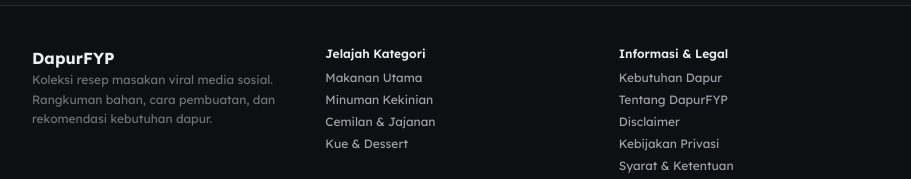
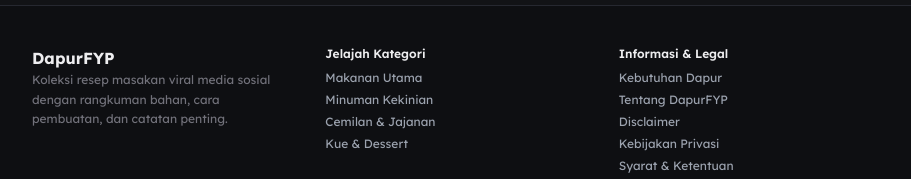
Before and after one commit to purnomoweb/dapur-fyp, a React (Vite) app: page / in a window 1280 px wide. Shown: the part 1380-1559 px from the top of the page, without its empty margins (184-1095 px from the left). Built offline with nearby package versions, Linux system fonts and the light colour scheme.

Commit message:
refactor: update application description and UI icons
Simplify the application description across metadata and UI components to focus on core content features, and replace the shopping icon with a chef hat icon in the About section.

```diff
--- a/index.html
+++ b/index.html
@@ -4,7 +4,7 @@
     <meta charset="UTF-8" />
     <meta name="viewport" content="width=device-width, initial-scale=1.0" />
     <title>DapurFYP – Resep Masakan Viral Sosial Media</title>
-    <meta name="description" content="Koleksi resep masakan viral media sosial di DapurFYP. Rangkuman bahan, cara pembuatan, catatan penting, dan rekomendasi kebutuhan dapur." />
+    <meta name="description" content="Koleksi resep masakan viral media sosial di DapurFYP dengan rangkuman bahan, cara pembuatan, dan catatan penting." />
     <meta name="keywords" content="resep viral, resep tiktok, masakan viral, mie jebew, seblak rafael, cromboloni, matcha cloud latte, cireng salju, bumbu dapur, alat masak fyp, dapurfyp" />
     <meta name="author" content="Tim DapurFYP" />
     <meta name="robots" content="index, follow, max-image-preview:large, max-snippet:-1, max-video-preview:-1" />
@@ -15,7 +15,7 @@
     <meta property="og:type" content="website" />
     <meta property="og:site_name" content="DapurFYP" />
     <meta property="og:title" content="DapurFYP – Resep Masakan Viral Sosial Media" />
-    <meta property="og:description" content="Koleksi resep masakan viral media sosial di DapurFYP. Rangkuman bahan, cara pembuatan, catatan penting, dan rekomendasi kebutuhan dapur." />
+    <meta property="og:description" content="Koleksi resep masakan viral media sosial di DapurFYP dengan rangkuman bahan, cara pembuatan, dan catatan penting." />
     <meta property="og:url" content="https://dapurfyp.com/" />
     <meta property="og:image" content="/src/assets/images/mie_jebew_pedas_1793374140085.jpg" />
     <meta property="og:image:width" content="1200" />
@@ -27,7 +27,7 @@
     <meta name="twitter:site" content="@dapurfyp" />
     <meta name="twitter:creator" content="@dapurfyp" />
     <meta name="twitter:title" content="DapurFYP – Resep Masakan Viral Sosial Media" />
-    <meta name="twitter:description" content="Koleksi resep masakan viral media sosial di DapurFYP. Rangkuman bahan, cara pembuatan, catatan penting, dan rekomendasi kebutuhan dapur." />
+    <meta name="twitter:description" content="Koleksi resep masakan viral media sosial di DapurFYP dengan rangkuman bahan, cara pembuatan, dan catatan penting." />
     <meta name="twitter:image" content="/src/assets/images/mie_jebew_pedas_1793374140085.jpg" />
 
     <!-- Google Fonts: Lexend -->
--- a/metadata.json
+++ b/metadata.json
@@ -1,6 +1,6 @@
 {
   "name": "DapurFYP - Resep Viral Masakan Sosial Media",
-  "description": "Koleksi resep masakan viral media sosial. Rangkuman bahan, cara pembuatan, catatan penting, dan rekomendasi kebutuhan dapur.",
+  "description": "Koleksi resep masakan viral media sosial dengan rangkuman bahan, cara pembuatan, dan catatan penting.",
   "requestFramePermissions": [],
   "majorCapabilities": ["MAJOR_CAPABILITY_SERVER_SIDE_GEMINI_API"]
 }
--- a/src/components/AboutView.tsx
+++ b/src/components/AboutView.tsx
@@ -1,5 +1,5 @@
 import React from 'react';
-import { BookOpen, Sparkles, ShoppingBag } from 'lucide-react';
+import { BookOpen, Sparkles, ChefHat } from 'lucide-react';
 
 export const AboutView: React.FC = () => {
   return (
@@ -23,7 +23,7 @@ export const AboutView: React.FC = () => {
           Banyak resep menarik berseliweran di linimasa TikTok, Instagram Reels, maupun YouTube Shorts. Kami merangkum resep-resep populer tersebut ke dalam bentuk teks yang terstruktur agar mudah dibaca kapan saja saat Anda ingin memasak di rumah.
         </p>
         <p>
-          Setiap artikel berfokus pada tiga bagian utama: <strong className="text-[#ededef]">bahan-bahan</strong>, <strong className="text-[#ededef]">cara pembuatan</strong>, dan <strong className="text-[#ededef]">catatan penting</strong> untuk diperhatikan. Di bagian akhir, kami juga menyertakan tautan rekomendasi kebutuhan dapur seperti bumbu dan perlengkapan terkait.
+          Setiap artikel berfokus pada tiga bagian utama: <strong className="text-[#ededef]">bahan-bahan</strong>, <strong className="text-[#ededef]">cara pembuatan</strong>, dan <strong className="text-[#ededef]">catatan penting</strong> untuk diperhatikan saat mencoba memasak di rumah.
         </p>
       </section>
 
@@ -55,11 +55,11 @@ export const AboutView: React.FC = () => {
           </div>
 
           <div className="flex items-start gap-3">
-            <ShoppingBag className="w-4 h-4 text-[#f59e0b] shrink-0 mt-0.5" />
+            <ChefHat className="w-4 h-4 text-[#f59e0b] shrink-0 mt-0.5" />
             <div>
-              <div className="font-semibold text-[#ededef]">Rekomendasi Kebutuhan Dapur</div>
+              <div className="font-semibold text-[#ededef]">Catatan Praktis</div>
               <p className="text-xs text-[#9ca3af] mt-0.5">
-                Tautan langsung ke alat masak dan bumbu yang sering digunakan pada resep terkait.
+                Poin-poin penting yang perlu diperhatikan agar masakan berhasil saat dicoba.
               </p>
             </div>
           </div>
--- a/src/components/Footer.tsx
+++ b/src/components/Footer.tsx
@@ -21,7 +21,7 @@ export const Footer: React.FC<FooterProps> = ({ onNavigate }) => {
             <div className="space-y-2">
               <span className="text-base font-bold text-[#ededef]">DapurFYP</span>
               <p className="text-xs text-[#71717a] leading-relaxed">
-                Koleksi resep masakan viral media sosial. Rangkuman bahan, cara pembuatan, dan rekomendasi kebutuhan dapur.
+                Koleksi resep masakan viral media sosial dengan rangkuman bahan, cara pembuatan, dan catatan penting.
               </p>
             </div>
 
```
